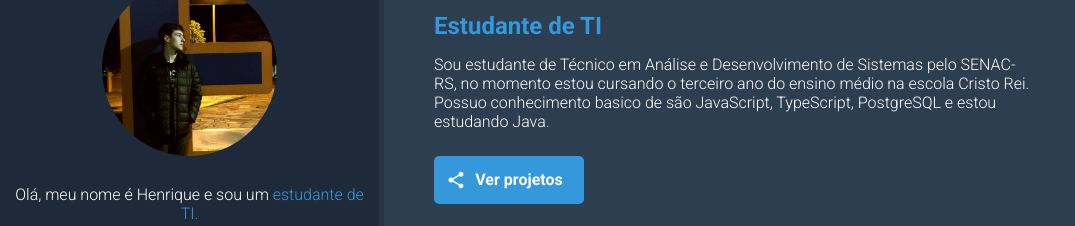
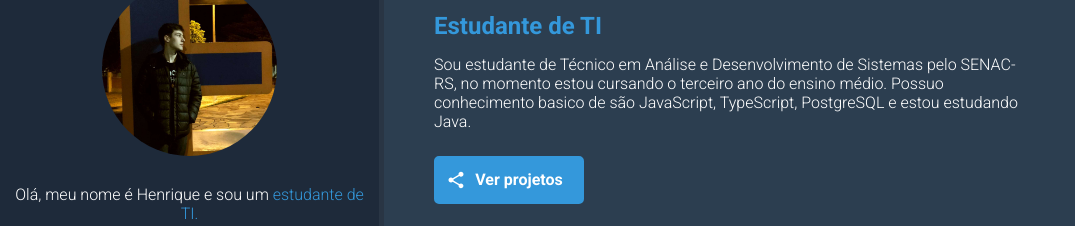
Before and after one commit to Henriquelz26/Henriquelz26.github.io, a plain HTML site: page index.html in a window 1280 px wide. Shown: the part 102-328 px from the top of the page, without its empty margins (0-1075 px from the left). Drawn offline with nearby package versions, Linux system fonts and the light colour scheme.

Commit message:
Update index.html

```diff
--- a/index.html
+++ b/index.html
@@ -44,7 +44,7 @@
             <h1 id="name">Henrique Lenz</h1>
             <p id="title"><span class="highlight">Estudante de TI</span></p>
             <p class="description">Sou estudante de Técnico em Análise e Desenvolvimento de Sistemas pelo SENAC-RS,
-            no momento estou cursando o terceiro ano do ensino médio na escola Cristo Rei.
+            no momento estou cursando o terceiro ano do ensino médio.
             Possuo conhecimento basico de são JavaScript, TypeScript, PostgreSQL e estou estudando Java.</p>
             <a href="#" id="btn-projects"><ion-icon name="share"></ion-icon><span>Ver projetos</span></a>
 
```
